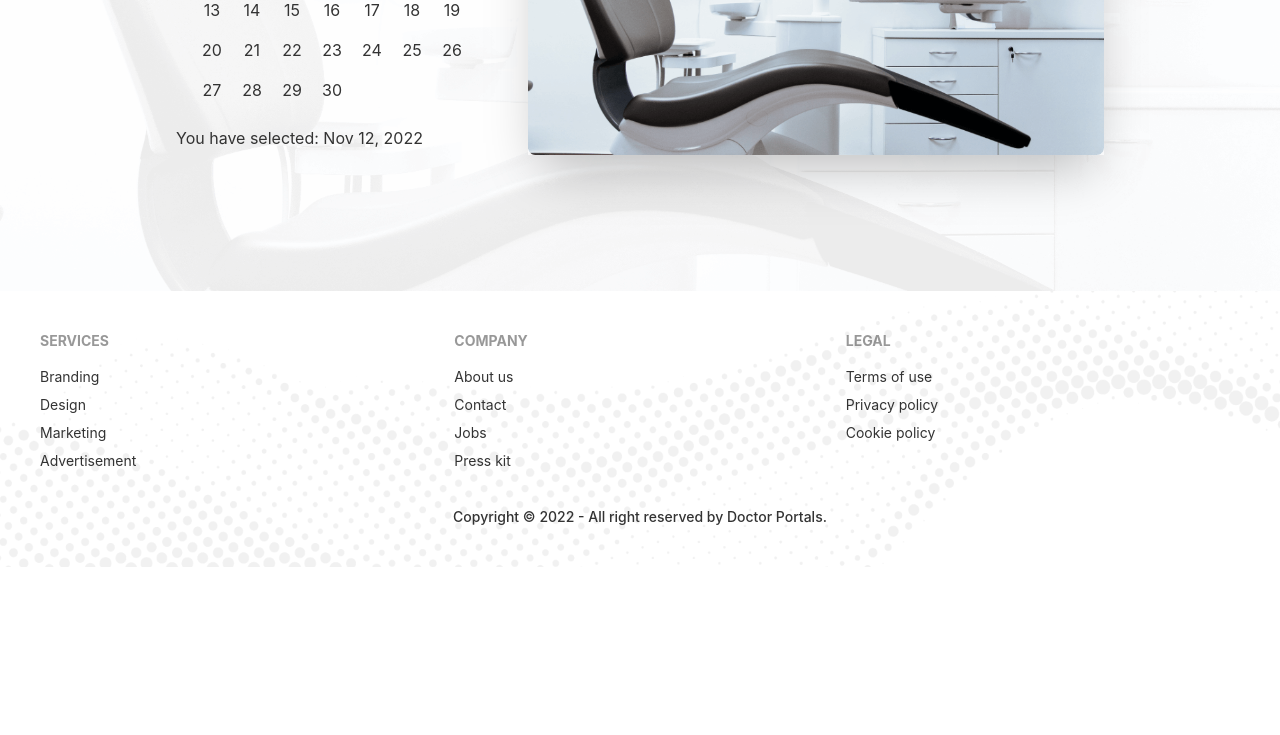
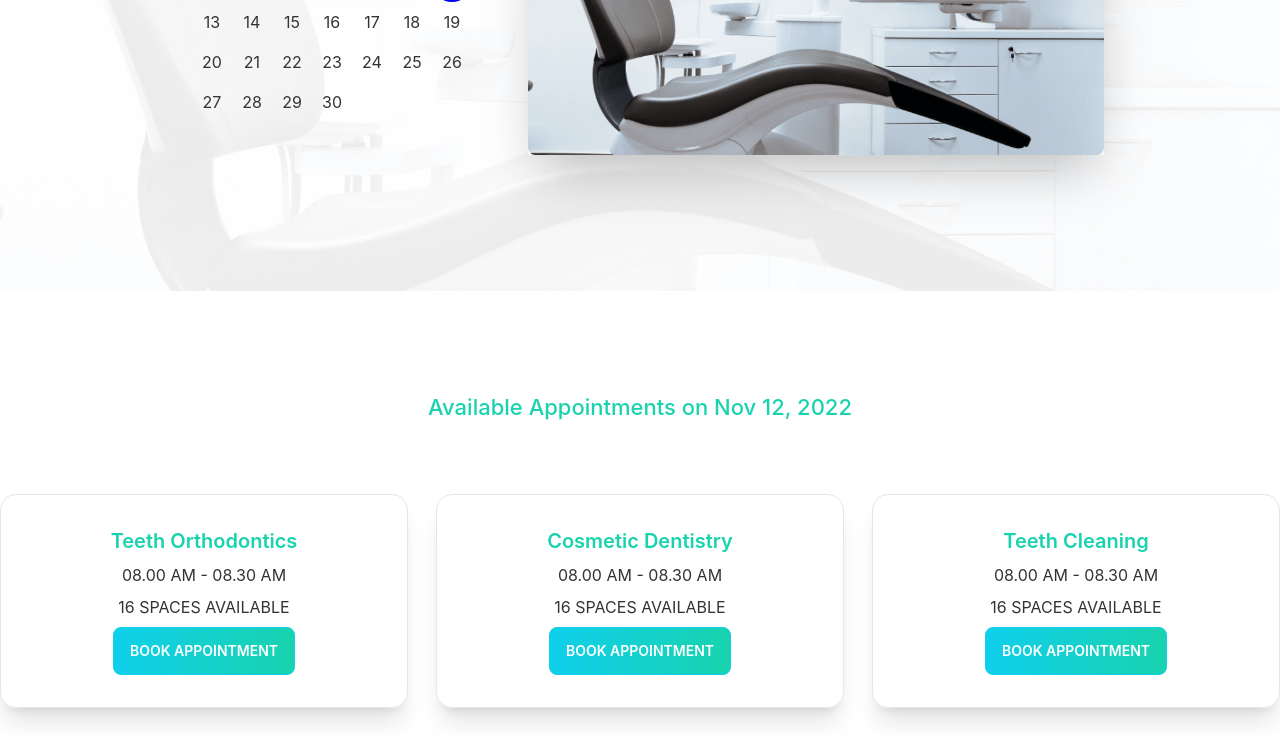
Before and after one commit to mohammedtakbir/doctors-portal-client-practice1, a React (Create React App) app: page /appointment in a window 1280 px wide. Shown: the part 420-1155 px from the top of the page. Before the commit the page ends 987 px from the top, so only its background shows below. Built offline with nearby package versions, Linux system fonts and the light colour scheme.

Commit message:
lift up the state & slots with coditional rendering

```diff
--- /dev/null
+++ b/public/appointmentOptions.json
@@ -0,0 +1,118 @@
+[
+    {
+      "_id": 1,
+      "name": "Teeth Orthodontics",
+      "slots": [
+        "08.00 AM - 08.30 AM",
+        "08.30 AM - 09.00 AM",
+        "09.00 AM - 9.30 AM",
+        "09.30 AM - 10.00 AM",
+        "10.00 AM - 10.30 AM",
+        "10.30 AM - 11.00 AM",
+        "11.00 AM - 11.30 AM",
+        "11.30 AM - 12.00 AM",
+        "1.00 PM - 1.30 PM",
+        "1.30 PM - 2.00 PM",
+        "2.00 PM - 2.30 PM",
+        "2.30 PM - 3.00 PM",
+        "3.00 PM - 3.30 PM",
+        "3.30 PM - 4.00 PM",
+        "4.00 PM - 4.30 PM",
+        "4.30 PM - 5.00 PM"
+      ]
+    },
+    {
+      "_id": 2,
+      "name": "Cosmetic Dentistry",
+      "slots": [
+        "08.00 AM - 08.30 AM",
+        "08.30 AM - 09.00 AM",
+        "09.00 AM - 9.30 AM",
+        "09.30 AM - 10.00 AM",
+        "10.00 AM - 10.30 AM",
+        "10.30 AM - 11.00 AM",
+        "11.00 AM - 11.30 AM",
+        "11.30 AM - 12.00 AM",
+        "1.00 PM - 1.30 PM",
+        "1.30 PM - 2.00 PM",
+        "2.00 PM - 2.30 PM",
+        "2.30 PM - 3.00 PM",
+        "3.00 PM - 3.30 PM",
+        "3.30 PM - 4.00 PM",
+        "4.00 PM - 4.30 PM",
+        "4.30 PM - 5.00 PM"
+      ]
+    },
+    {
+      "_id": 3,
+      "name": "Teeth Cleaning",
+      "slots": [
+        "08.00 AM - 08.30 AM",
+        "08.30 AM - 09.00 AM",
+        "09.00 AM - 9.30 AM",
+        "09.30 AM - 10.00 AM",
+        "10.00 AM - 10.30 AM",
+        "10.30 AM - 11.00 AM",
+        "11.00 AM - 11.30 AM",
+        "11.30 AM - 12.00 AM",
+        "1.00 PM - 1.30 PM",
+        "1.30 PM - 2.00 PM",
+        "2.00 PM - 2.30 PM",
+        "2.30 PM - 3.00 PM",
+        "3.00 PM - 3.30 PM",
+        "3.30 PM - 4.00 PM",
+        "4.00 PM - 4.30 PM",
+        "4.30 PM - 5.00 PM"
+      ]
+    },
+    {
+      "_id": 4,
+      "name": "Cavity Protection",
+      "slots": [
+        "08.00 AM - 08.30 AM",
+        "08.30 AM - 09.00 AM",
+        "09.00 AM - 9.30 AM",
+        "09.30 AM - 10.00 AM",
+        "10.00 AM - 10.30 AM",
+        "10.30 AM - 11.00 AM",
+        "11.00 AM - 11.30 AM",
+        "11.30 AM - 12.00 AM",
+        "1.00 PM - 1.30 PM",
+        "1.30 PM - 2.00 PM",
+        "2.00 PM - 2.30 PM",
+        "2.30 PM - 3.00 PM",
+        "3.00 PM - 3.30 PM",
+        "3.30 PM - 4.00 PM",
+        "4.00 PM - 4.30 PM",
+        "4.30 PM - 5.00 PM"
+      ]
+    },
+    {
+      "_id": 5,
+      "name": "Pediatric Dental",
+      "slots": [
+      ]
+    },
+    {
+      "_id": 6,
+      "name": "Oral Surgery",
+      "slots": [
+        "08.00 AM - 08.30 AM",
+        "08.30 AM - 09.00 AM",
+        "09.00 AM - 9.30 AM",
+        "09.30 AM - 10.00 AM",
+        "10.00 AM - 10.30 AM",
+        "10.30 AM - 11.00 AM",
+        "11.00 AM - 11.30 AM",
+        "11.30 AM - 12.00 AM",
+        "1.00 PM - 1.30 PM",
+        "1.30 PM - 2.00 PM",
+        "2.00 PM - 2.30 PM",
+        "2.30 PM - 3.00 PM",
+        "3.00 PM - 3.30 PM",
+        "3.30 PM - 4.00 PM",
+        "4.00 PM - 4.30 PM",
+        "4.30 PM - 5.00 PM"
+      ]
+    }
+  ]
--- a/src/Pages/Appointment/Appointment/Appointment.js
+++ b/src/Pages/Appointment/Appointment/Appointment.js
@@ -1,10 +1,18 @@
-import React from 'react';
+import React, { useState } from 'react';
 import AppointmentBanner from '../AppointmentBanner/AppointmentBanner';
+import AvailableAppointment from '../AvailableAppointment/AvailableAppointment';
 
 const Appointment = () => {
+    const [selectedDate, setSelectedDate] = useState(new Date());
     return (
         <>
-            <AppointmentBanner />
+            <AppointmentBanner
+                selectedDate={selectedDate}
+                setSelectedDate={setSelectedDate}
+            />
+            <AvailableAppointment
+                selectedDate={selectedDate}
+            />
         </>
     );
 };
--- a/src/Pages/Appointment/AppointmentBanner/AppointmentBanner.js
+++ b/src/Pages/Appointment/AppointmentBanner/AppointmentBanner.js
@@ -1,12 +1,10 @@
-import { format } from 'date-fns';
 import React from 'react';
-import { useState } from 'react';
 import { DayPicker } from 'react-day-picker';
 import bg from '../../../assets/images/bg.png';
 import chair from '../../../assets/images/chair.png';
 
-const AppointmentBanner = () => {
-    const [selectedDate, setSelectedDate] = useState(new Date());
+const AppointmentBanner = ({ selectedDate, setSelectedDate }) => {
+
     return (
         <section className='pt-[150px] pb-[120px]' style={{
             backgroundImage: `url(${bg})`,
@@ -22,7 +20,6 @@
                             selected={selectedDate}
                             onSelect={setSelectedDate}
                         />
-                        <p>You have selected: {format(selectedDate, 'PP')}</p>
                     </div>
                 </div>
             </div>
--- /dev/null
+++ b/src/Pages/Appointment/AvailableAppointment/AppointmentOption.js
@@ -0,0 +1,23 @@
+import React from 'react';
+import PrimaryButton from '../../../Components/PrimaryButton/PrimaryButton';
+
+const AppointmentOption = ({ appointmentOption }) => {
+    const { name, slots } = appointmentOption;
+    console.log(slots)
+    return (
+        <>
+            <div className="card shadow-xl border">
+                <div className="card-body items-center">
+                    <h2 className="card-title text-secondary">{name}</h2>
+                    <p>{slots.length < 1 ? 'Try Another Day' : slots[0]}</p>
+                    <p>{slots.length} {slots.length > 1 ? 'SPACES' : 'SPACE'} AVAILABLE</p>
+                    <div className="card-actions justify-end">
+                        <PrimaryButton>Book Appointment</PrimaryButton>
+                    </div>
+                </div>
+            </div>
+        </>
+    );
+};
+
+export default AppointmentOption;
--- /dev/null
+++ b/src/Pages/Appointment/AvailableAppointment/AvailableAppointment.js
@@ -0,0 +1,31 @@
+import { format } from 'date-fns';
+import React from 'react';
+import { useEffect } from 'react';
+import { useState } from 'react';
+import AppointmentOption from './AppointmentOption';
+
+const AvailableAppointment = ({ selectedDate }) => {
+    const [appointmentOptions, setAppointmentOptions] = useState([]);
+
+    useEffect(() => {
+        fetch('appointmentOptions.json')
+            .then(res => res.json())
+            .then(data => setAppointmentOptions(data))
+    }, []);
+
+    return (
+        <section className='py-[100px]'>
+            <h2 className='text-center text-secondary text-[22px] font-medium mb-[70px]'>Available Appointments on {format(selectedDate, 'PP')}</h2>
+            <div className='container mx-auto grid lg:grid-cols-3 md:grid-cols-2 grid-cols-1 gap-7'>
+                {
+                    appointmentOptions.map(option => <AppointmentOption
+                        key={option._id}
+                        appointmentOption={option}
+                    />)
+                }
+            </div>
+        </section>
+    );
+};
+
+export default AvailableAppointment;
```
